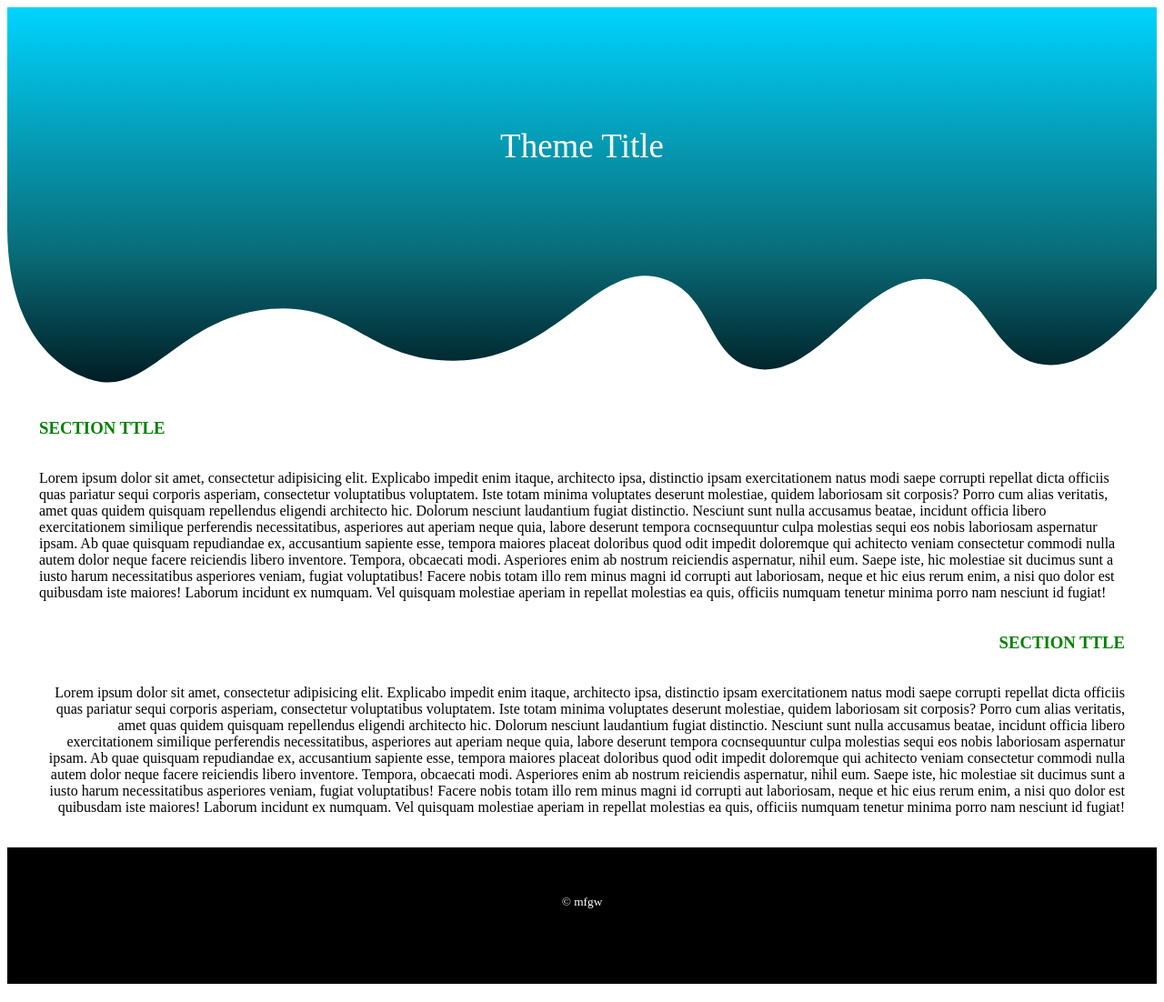
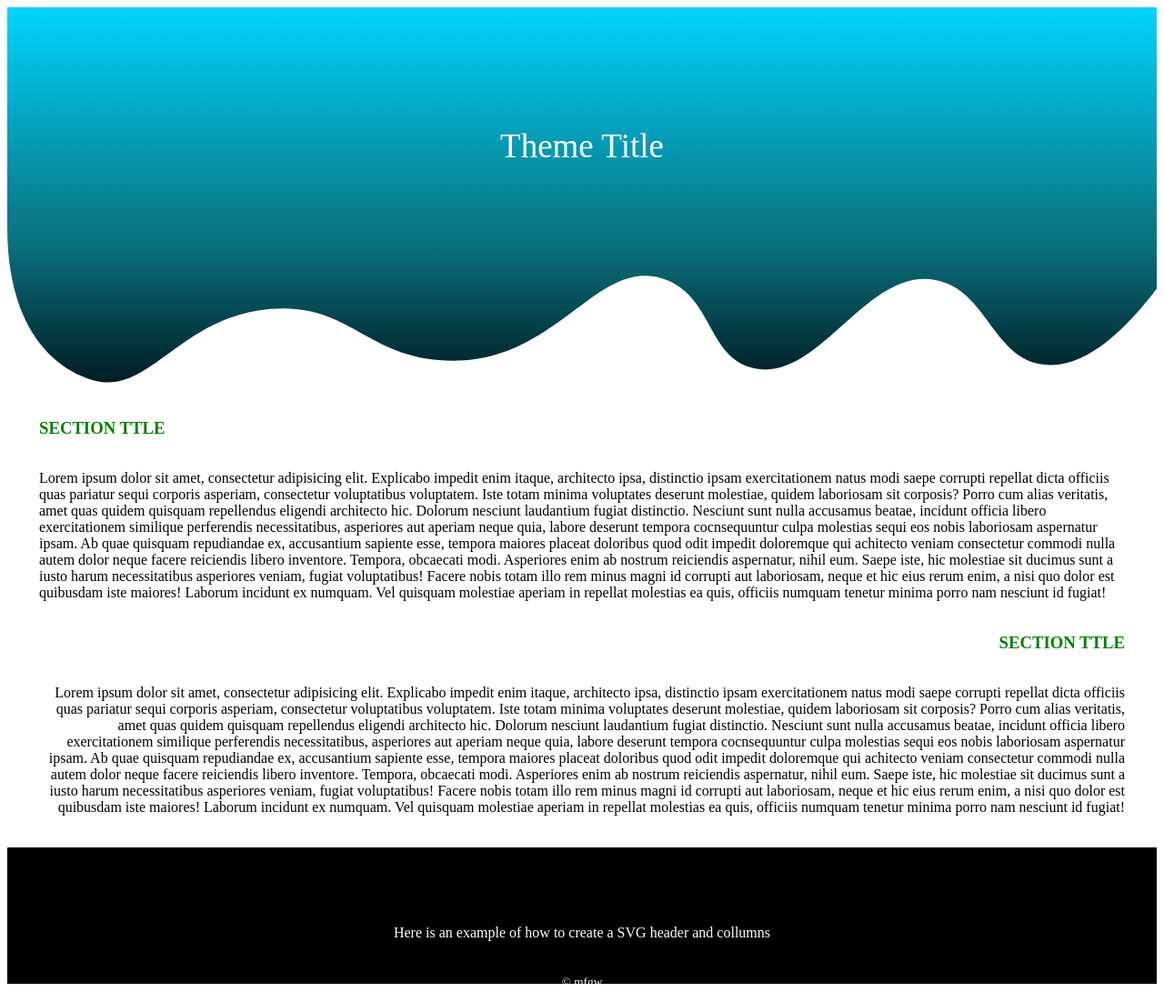
Before and after one commit to high-12/Mobilewebsites-day1, a plain HTML site: page index.html in a window 1280 px wide. Shown: the whole page at 91% size. Drawn offline with Linux system fonts and the light colour scheme.

Commit message:
"commit on main'

```diff
--- a/index.html
+++ b/index.html
@@ -112,6 +112,7 @@
                     ex numquam. Vel quisquam molestiae aperiam in repellat molestias ea quis, officiis numquam tenetur
                     minima porro nam nesciunt id fugiat!</p>
                 <footer>
+                    <p>Here is an example of how to create a SVG header and collumns</p>
 
 
 
```
